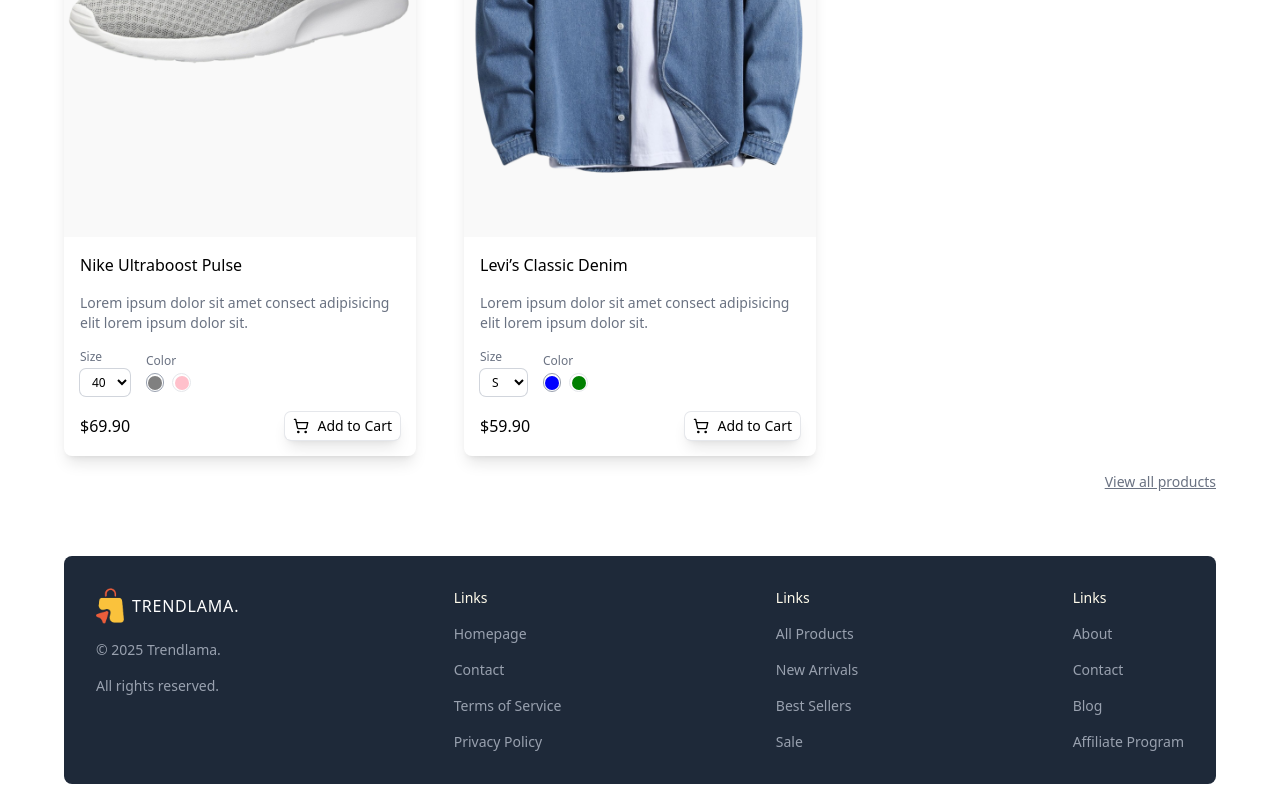
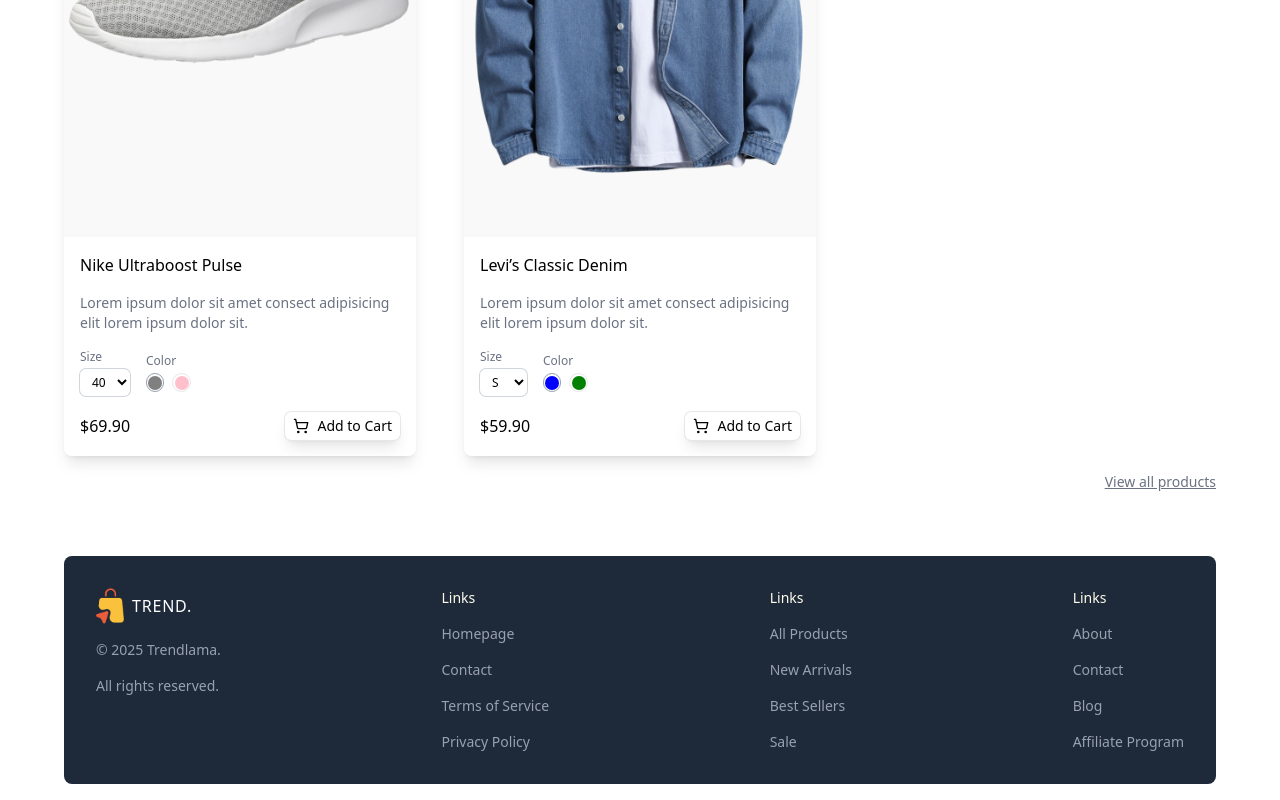
Before and after one commit to EduardoMendes418/Full-Stack-Ecommerce, a Next.js app in the folder apps/client/: page / in a window 1280 px wide. Shown: the part 2442-3242 px from the top of the page. Built offline with nearby package versions, Linux system fonts and the light colour scheme.

Commit message:
[ECM-09] fix - footer

```diff
--- a/apps/client/src/components/Footer.tsx
+++ b/apps/client/src/components/Footer.tsx
@@ -8,7 +8,7 @@ const Footer = () => {
         <Link href="/" className="flex items-center">
           <Image src="/logo.png" alt="TrendLama" width={36} height={36} />
           <p className="hidden md:block text-md font-medium tracking-wider text-white">
-            TRENDLAMA.
+            TREND.
           </p>
         </Link>
         <p className="text-sm text-gray-400">© 2025 Trendlama.</p>
```
